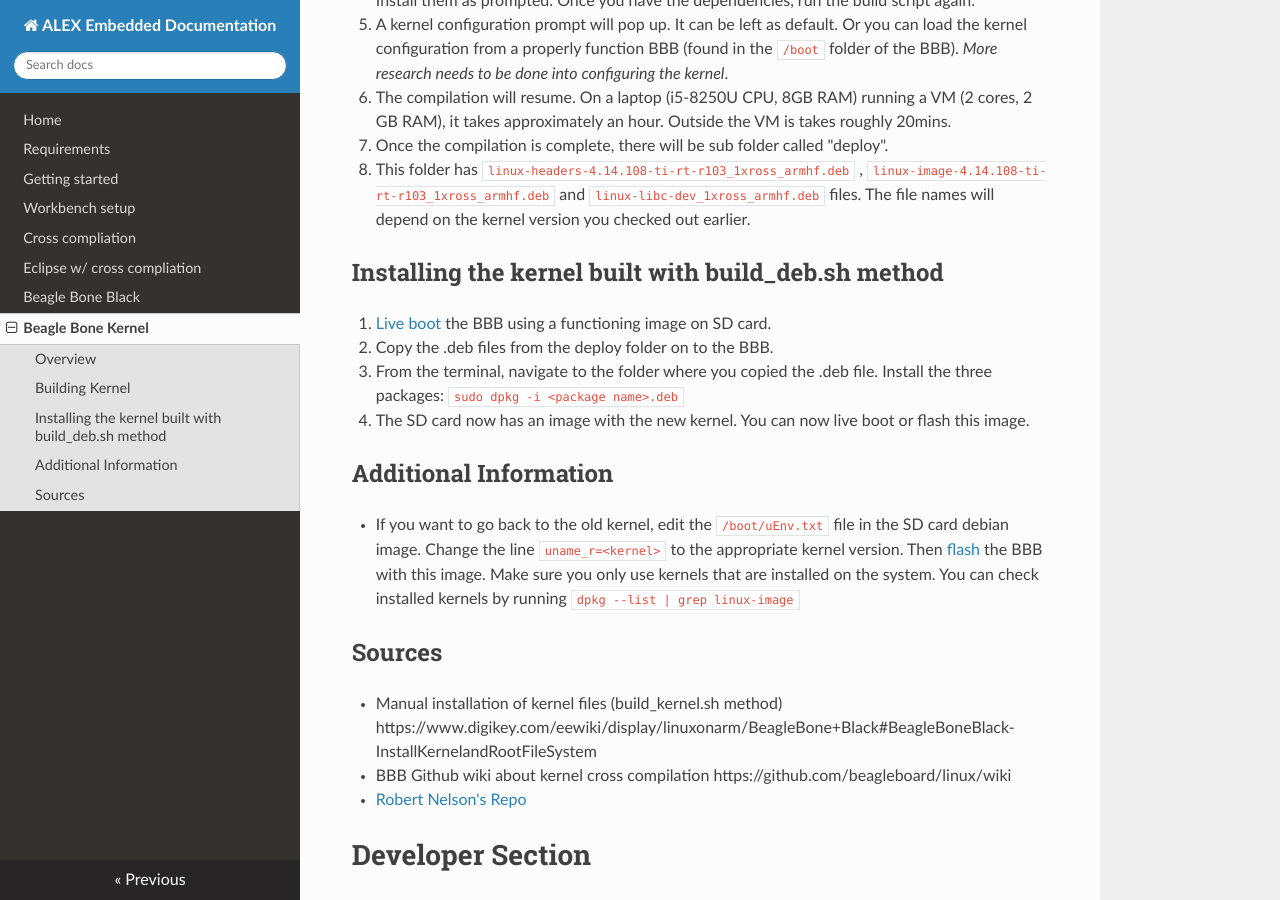
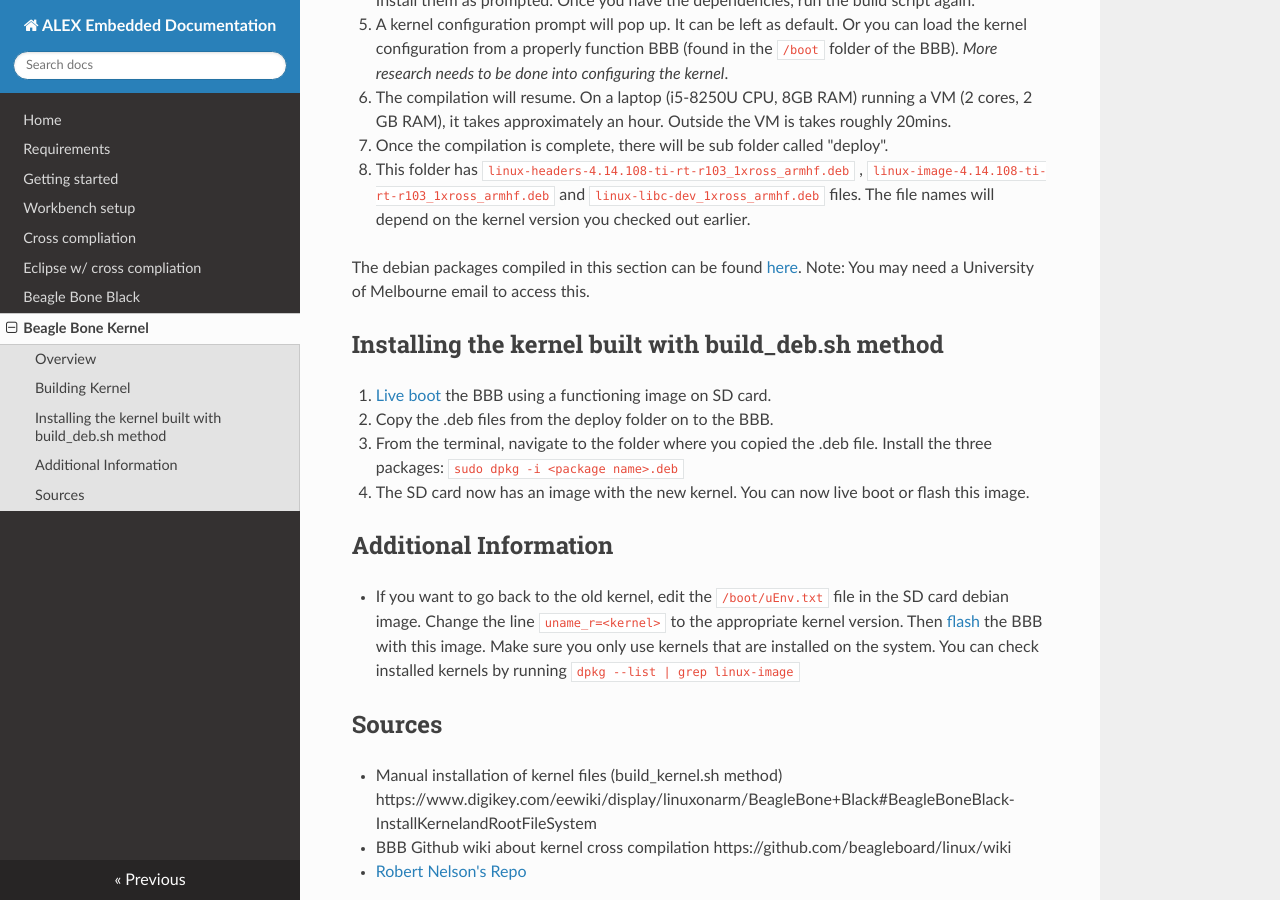
Before and after one commit to capstonealex/Embedded, an MkDocs documentation site: the page built from docs/kernel.md, in a window 1280 px wide and 900 px high, scrolled down 792 px. Built offline with MkDocs 1.6.1, drawn with Linux system fonts in a browser that asks for light colours; nearby versions of some CDN libraries.

Commit message:
Added google drive link to kernel

```diff
--- a/docs/kernel.md
+++ b/docs/kernel.md
@@ -23,6 +23,8 @@ These steps should be done on the host PC and not the BBB as there are large fil
 6. The compilation will resume. On a laptop (i5-8250U CPU, 8GB RAM) running a VM (2 cores, 2 GB RAM), it takes approximately an hour. Outside the VM is takes roughly 20mins.
 7. Once the compilation is complete, there will be sub folder called "deploy".
    - This folder has `linux-headers-4.14.108-ti-rt-r103_1xross_armhf.deb` , `linux-image-4.14.108-ti-rt-r103_1xross_armhf.deb` and `linux-libc-dev_1xross_armhf.deb` files. The file names will depend on the kernel version you checked out earlier.
+
+The debian packages compiled in this section can be found [here](https://drive.google.com/drive/folders/1QxixLCkjTl1fydw8D9Qf-CXiwcgkRjLf?usp=sharing). Note: You may need a University of Melbourne email to access this.
 
 ## Installing the kernel built with build_deb.sh method
 
```
